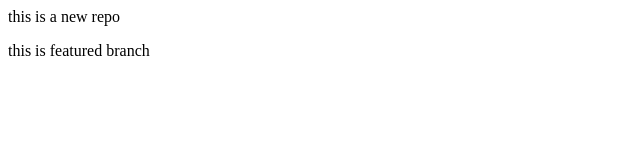
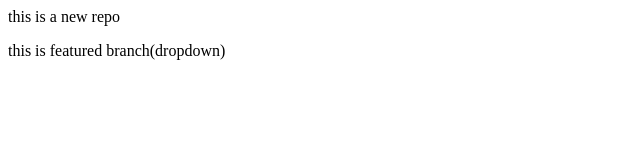
Before and after one commit to Vedansh-pal27/localrepo, a plain HTML site: page index.html in a window 1280 px wide. Shown: the full height of the page, 0-640 px from the left. Drawn offline with Linux system fonts and the light colour scheme.

Commit message:
add drop down

```diff
--- a/index.html
+++ b/index.html
@@ -1,2 +1,2 @@
 <P>this is a new repo</P>
-<P>this is featured branch</P>
+<P>this is featured branch(dropdown)</P>
```
